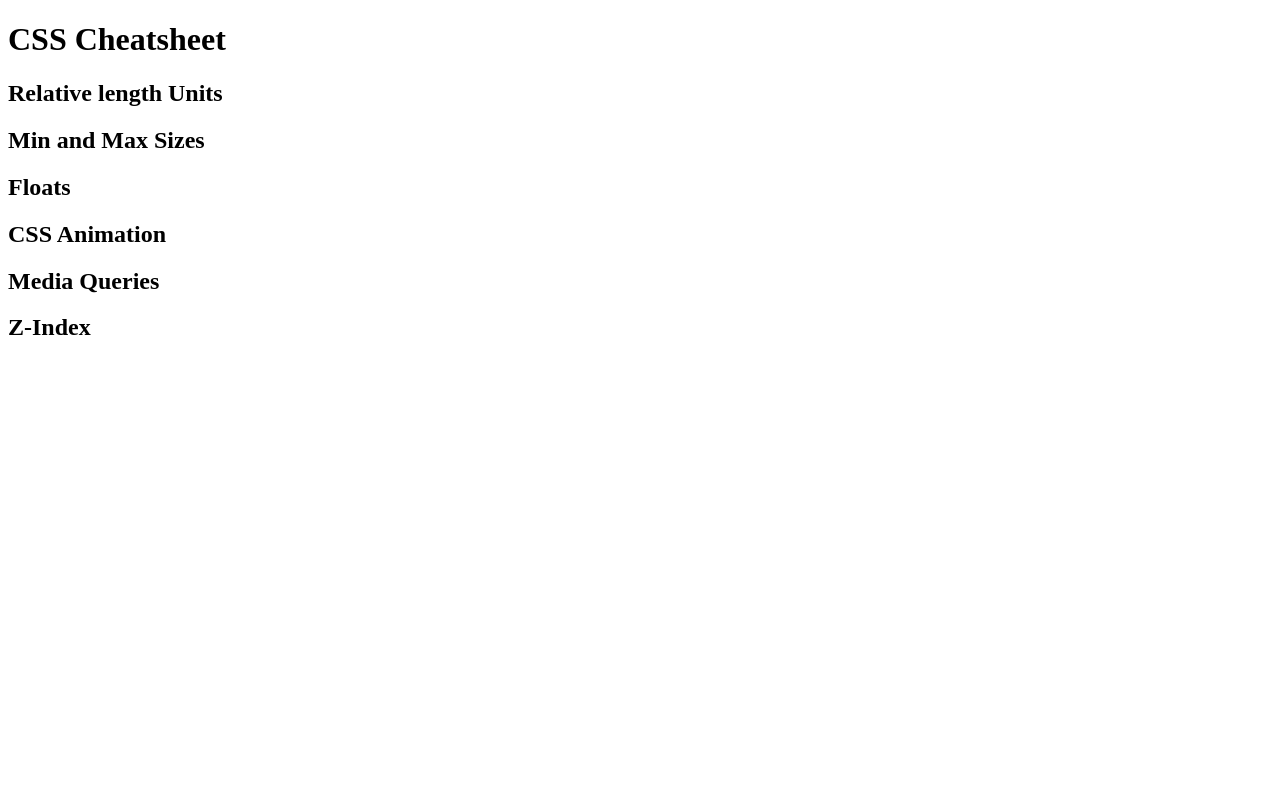
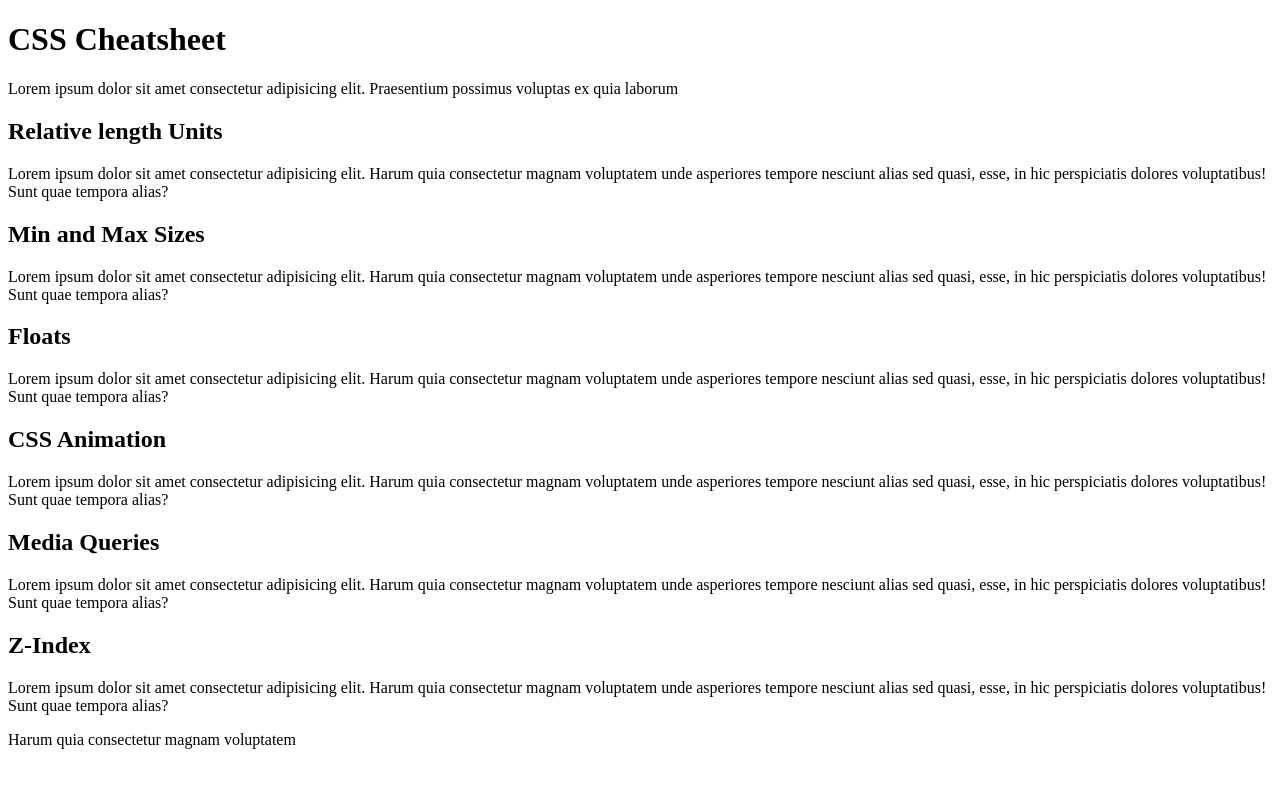
Before and after one commit to mariahmcdaniel/css-cheatsheet, a plain HTML site: page index.html in a window 1280 px wide. Drawn offline with Linux system fonts and the light colour scheme.

Commit message:
changed sections to articles and added footer

```diff
--- a/assets/css/style.css
+++ b/assets/css/style.css
@@ -0,0 +1,3 @@
+.container {
+    padding: 0 1em;
+}
--- a/index.html
+++ b/index.html
@@ -9,32 +9,76 @@
 </head>
 
 <body>
+    <div class="container">
         <header>
             <h1>CSS Cheatsheet</h1>
         </header>
         <main>
             <section>
-            <h2>Relative length Units</h2>
-        </section>
-
-        <section>
-            <h2>Min and Max Sizes</h2>
+                <p>Lorem ipsum dolor sit amet consectetur adipisicing elit. Praesentium possimus voluptas ex quia
+                    laborum</p>
             </section>
             <section>
+                <article>
+                    <h2>Relative length Units</h2>
+                    <p>Lorem ipsum dolor sit amet consectetur adipisicing elit. Harum quia consectetur magnam voluptatem
+                        unde asperiores tempore nesciunt alias sed quasi, esse, in hic perspiciatis dolores
+                        voluptatibus!
+                        Sunt quae tempora alias?
+                    </p>
+                </article>
+
+                <article>
+                    <h2>Min and Max Sizes</h2>
+                    <p>Lorem ipsum dolor sit amet consectetur adipisicing elit. Harum quia consectetur magnam voluptatem
+                        unde asperiores tempore nesciunt alias sed quasi, esse, in hic perspiciatis dolores
+                        voluptatibus!
+                        Sunt quae tempora alias?
+                    </p>
+                </article>
+
+                <article>
                     <h2>Floats</h2>
-        </section>
-        <section>
+                    <p>Lorem ipsum dolor sit amet consectetur adipisicing elit. Harum quia consectetur magnam voluptatem
+                        unde asperiores tempore nesciunt alias sed quasi, esse, in hic perspiciatis dolores
+                        voluptatibus!
+                        Sunt quae tempora alias?
+                    </p>
+                </article>
+
+                <article>
                     <h2>CSS Animation</h2>
-        </section>
-        <section>
+                    <p>Lorem ipsum dolor sit amet consectetur adipisicing elit. Harum quia consectetur magnam voluptatem
+                        unde asperiores tempore nesciunt alias sed quasi, esse, in hic perspiciatis dolores
+                        voluptatibus!
+                        Sunt quae tempora alias?
+                    </p>
+                </article>
+
+                <article>
                     <h2>Media Queries</h2>
-        </section>
-        <section>
+                    <p>Lorem ipsum dolor sit amet consectetur adipisicing elit. Harum quia consectetur magnam voluptatem
+                        unde asperiores tempore nesciunt alias sed quasi, esse, in hic perspiciatis dolores
+                        voluptatibus!
+                        Sunt quae tempora alias?
+                    </p>
+                </article>
+
+                <article>
                     <h2>Z-Index</h2>
+                    <p>Lorem ipsum dolor sit amet consectetur adipisicing elit. Harum quia consectetur magnam voluptatem
+                        unde asperiores tempore nesciunt alias sed quasi, esse, in hic perspiciatis dolores
+                        voluptatibus!
+                        Sunt quae tempora alias?
+                    </p>
+                </article>
             </section>
 
         </main>
-
+        <footer>
+            Harum quia consectetur magnam voluptatem
+        </footer>
+    </div>
 </body>
 
 </html>
```
Lines whose indentation alone changed are shown as unchanged.
